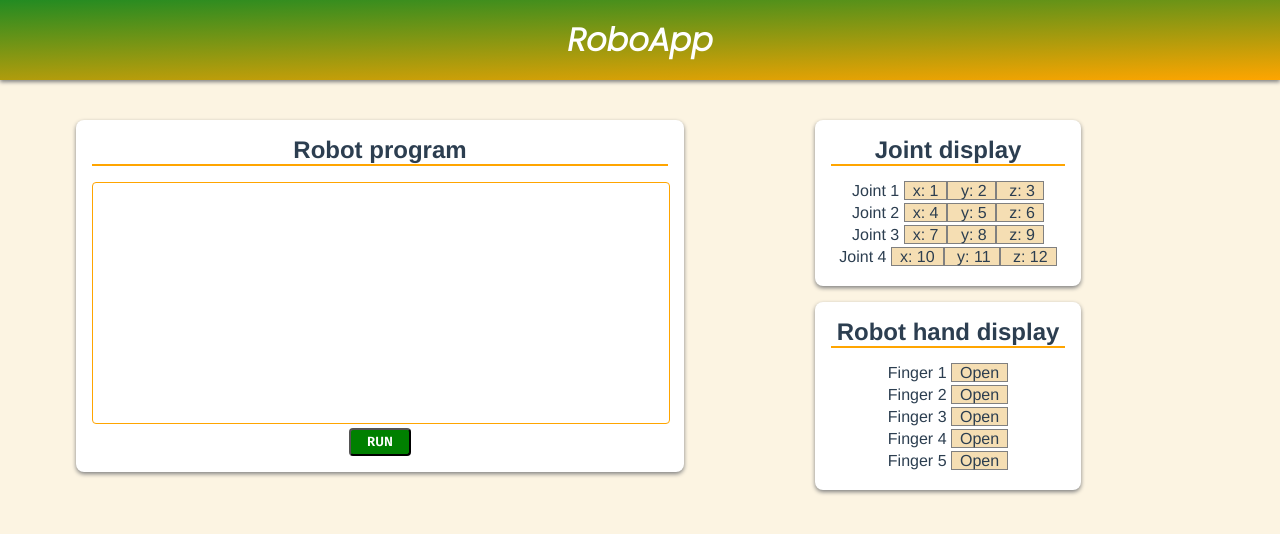
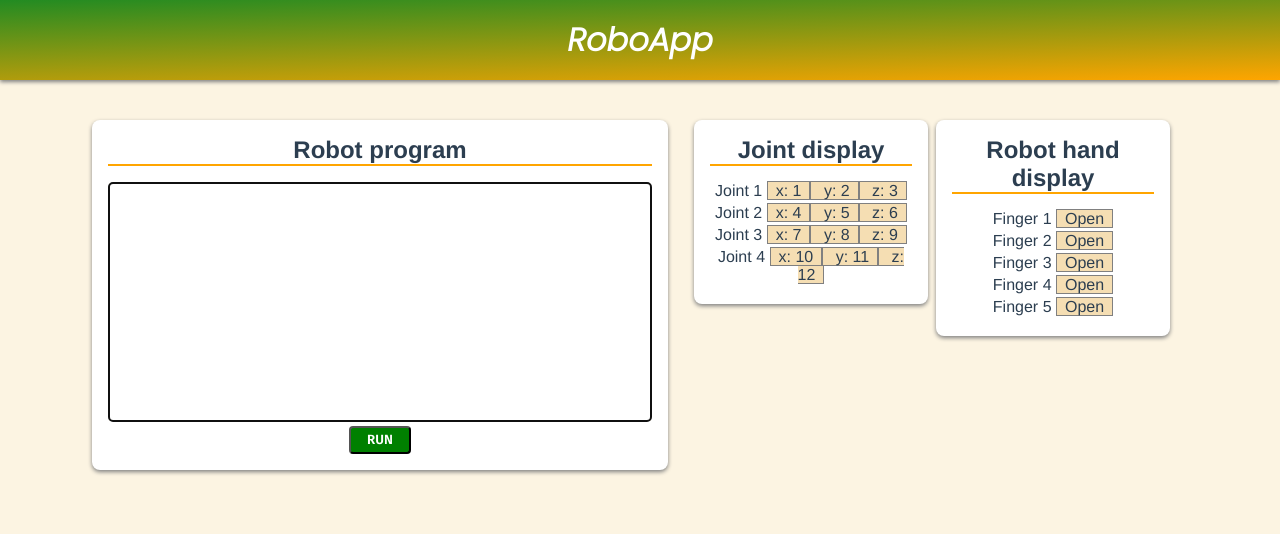
Before and after one commit to NagyEndre/RoboApp, a Vue app: page / in a window 1280 px wide. Shown: the top 534 px of the page. Built offline with nearby package versions, Linux system fonts and the light colour scheme.

Commit message:
FEAT(textarea): padding and autofocus

```diff
--- a/src/App.vue
+++ b/src/App.vue
@@ -47,6 +47,7 @@ export default class App extends Vue {
 * {
   margin: 0;
   padding: 0;
+  box-sizing: border-box;
 }
 #app {
   font-family: Avenir, Helvetica, Arial, sans-serif;
--- a/src/components/ProgrammingForm.vue
+++ b/src/components/ProgrammingForm.vue
@@ -4,6 +4,7 @@
       <textarea
         name="robot-program"
         id=""
+        autofocus="autofocus"
         rows="10"
         v-model="program"
       ></textarea>
@@ -36,6 +37,7 @@ textarea {
   height: 15rem;
   border: 1px solid orange;
   border-radius: 0.25rem;
+  padding: 0.2rem;
 }
 button {
   color: white;
```
